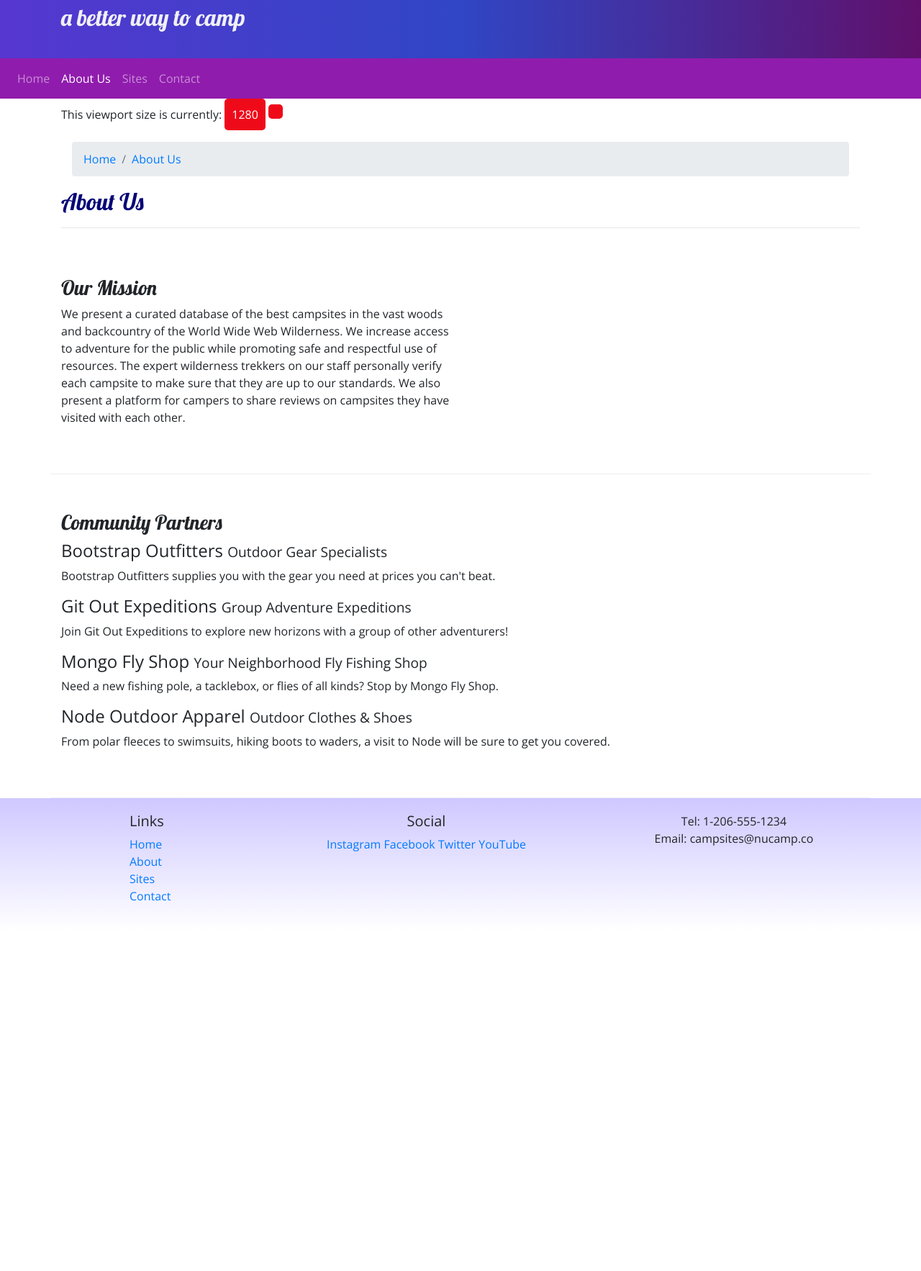
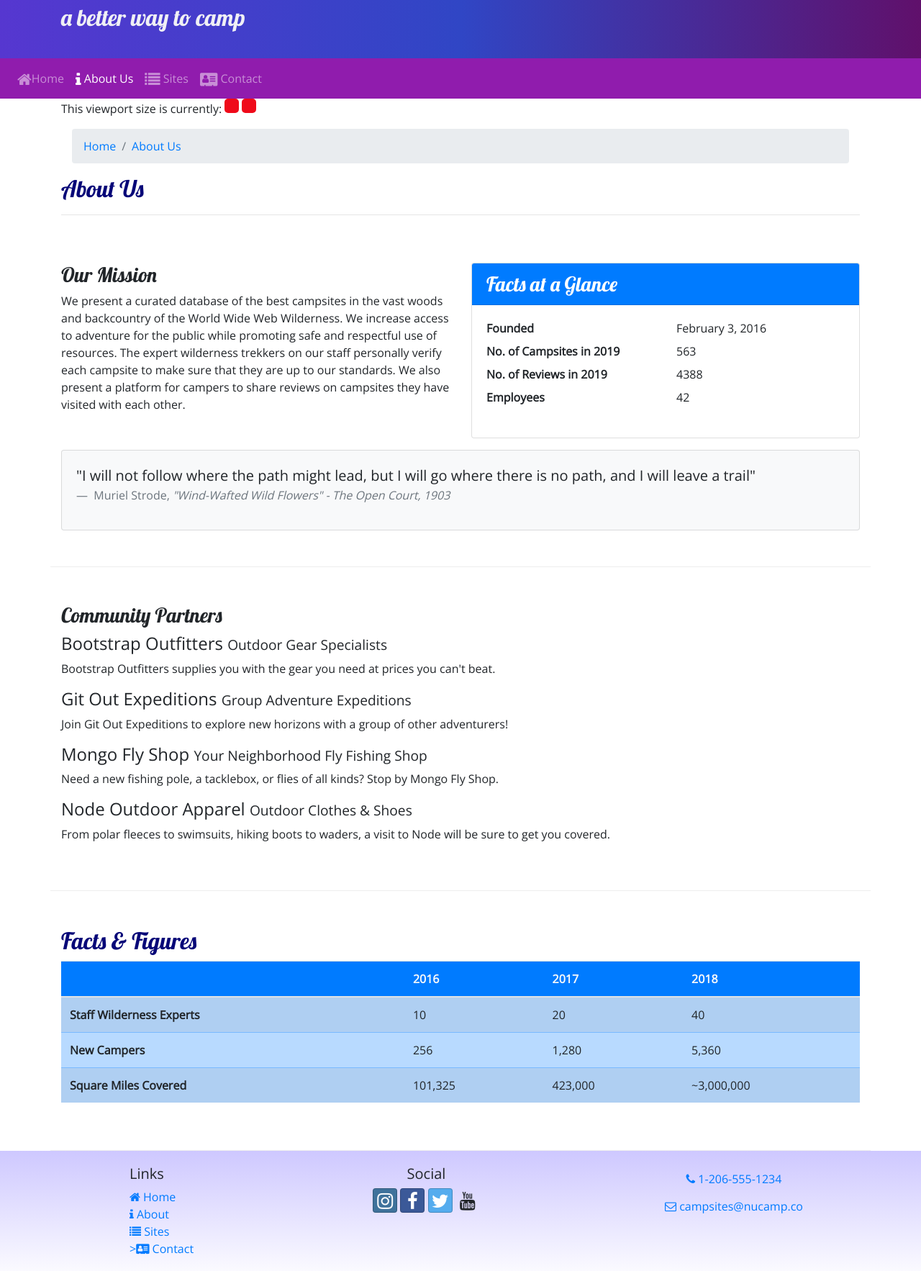
Before and after one commit to joediazq/nucampsite, a website: page aboutus.html in a window 1280 px wide. Shown: the part 81-1847 px from the top of the page at 72% size. Before the commit the page ends 1374 px from the top, so only its background shows below. Drawn offline with nearby package versions, Linux system fonts and the light colour scheme.

Commit message:
Adding tables and cards to aboutus.html

```diff
--- a/aboutus.html
+++ b/aboutus.html
@@ -10,6 +10,8 @@
     <!-- Additional CSS must be placed after Bootstrap CSS -->
     <link rel="stylesheet" href="https://fonts.googleapis.com/css?family=Lobster|Open+Sans" />
     <link rel="stylesheet" href="css/styles.css" />
+    <link rel="stylesheet" href="node_modules/font-awesome/css/font-awesome.min.css">
+    <link rel="stylesheet" href="node_modules/bootstrap-social/bootstrap-social.css">
 
     <title>NuCamp: A Better Way To Camp</title>
 </head>
@@ -36,10 +38,10 @@
 
             <div class="collapse navbar-collapse" id="nucampNavbar"></div>
                 <ul class="navbar-nav">
-                    <li class="nav-item"><a class="nav-link" href="index.html">Home</a></li> <!--"#" means to go to the top of the page-->
-                    <li class="nav-item active"><a class="nav-link" href="#">About Us</a></li>
-                    <li class="nav-item"><a class="nav-link" href="#">Sites</a></li>
-                    <li class="nav-item"><a class="nav-link" href="#">Contact</a></li>
+                    <li class="nav-item"><a class="nav-link" href="index.html"><i class="fa fa-home fa-lg"></i>Home</a></li> <!--"#" means to go to the top of the page-->
+                    <li class="nav-item active"><a class="nav-link" href="#"><i class="fa fa-info fa-lg"></i> About Us</a></li>
+                    <li class="nav-item"><a class="nav-link" href="#"><i class="fa fa-list fa-lg"></i> Sites</a></li>
+                    <li class="nav-item"><a class="nav-link" href="contactus.html"><i class="fa fa-address-card fa-lg"></i> Contact</a></li>
                 </ul>
             </div>
         </div>
@@ -66,6 +68,38 @@
                 <h3>Our Mission</h3>
                 <p>We present a curated database of the best campsites in the vast woods and backcountry of the World Wide Web Wilderness. We increase access to adventure for the public while promoting safe and respectful use of resources. The expert wilderness trekkers on our staff personally verify each campsite to make sure that they are up to our standards. We also present a platform for campers to share reviews on campsites they have visited with each other.</p>
             </div>
+
+            <div class="col-sm-6">
+                <div class="card">
+                    <h3 class="card-header bg-primary text-white">Facts at a Glance</h3>
+                    <div class="card-body">
+                        <dl class="row">
+                            <dt class="col-6">Founded</dt>
+                            <dd class="col-6">February 3, 2016</dd>
+                            <dt class="col-6">No. of Campsites in 2019</dt>
+                            <dd class="col-6">563</dd>
+                            <dt class="col-6">No. of Reviews in 2019</dt>
+                            <dd class="col-6">4388</dd>
+                            <dt class="col-6">Employees</dt>
+                            <dd class="col-6">42</dd>
+                        </dl>
+                    </div>
+                </div>
+            </div>
+
+            <div class="col">
+                <div class="card bg-light mt-3">
+                    <blockquote class="blockquote card-body">
+                        <p class="mb-0">"I will not follow where the path might lead, but I will go where there is no path, and I will leave a trail"</p>
+                        <footer class="blockquote-footer">
+                            Muriel Strode,
+                            <cite title="Source Title">"Wind-Wafted Wild Flowers" -
+                                The Open Court, 1903
+                            </cite>
+                        </footer>
+                    </blockquote>
+                </div>
+            </div>
         </div>
 
         <div class="row row-content">
@@ -81,30 +115,68 @@
                 <p class="d-none d-sm-block">From polar fleeces to swimsuits, hiking boots to waders, a visit to Node will be sure to get you covered.</p>
             </div>
         </div>
+        <div class="row row-content">
+            <div class="col-sm-12">
+                <h2>Facts &amp; Figures</h2>
+                <div class="table-responsive">
+                    <table class="table table-striped">
+                        <thead>
+                            <tr class="bg-primary text-light">
+                                <th></th>
+                                <th>2016</th>
+                                <th>2017</th>
+                                <th>2018</th>
+                            </tr>
+                        </thead>
+                        <tbody class="table-primary">
+                            <tr>
+                                <th>Staff Wilderness Experts</th>
+                                    <td>10</td>
+                                    <td>20</td>
+                                    <td>40</td>
+                            </tr>
+                            <tr>
+                                <th>New Campers</th>
+                                    <td>256</td>
+                                    <td>1,280</td>
+                                    <td>5,360</td>
+                            </tr>
+                            <tr>
+                                <th>Square Miles Covered</th>
+                                    <td>101,325</td>
+                                    <td>423,000</td>
+                                    <td>~3,000,000</td>
+                            </tr>
+                        </tbody>
+                    </table>
+                </div>
+            </div>
+        </div>
     </div>
 
-    <footer>
+    <footer class="site-footer">
         <div class="container">
             <div class="row">
                 <div class="col-4 col-sm-2 offset-1">
                     <h5>Links</h5>
                     <ul class="list-unstyled">
-                        <li><a href="index.html">Home</a></li>
-                        <li><a href="aboutus.html">About</a></li>
-                        <li><a href="#">Sites</a></li>
-                        <li><a href="#">Contact</a></li>
+                    <li><a href="index.html"><i class="fa fa-home fa-xs"></i> Home</a></li>
+                    <li><a href="aboutus.html"><i class="fa fa-info fa-xs"></i> About</a></li>
+                    <li><a href="#"><i class="fa fa-list fa-xs"></i> Sites</a></li>
+                    <li><a href="contactus.html">><i class="fa fa-address-card fa-xs"></i> Contact</a></li>
                     </ul>
                 </div>
                 <div class="col-6 col-sm-5 text-center">
                     <h5>Social</h5>
-                    <a href="http://instagram.com/">Instagram</a>
-                    <a href="http://facebook.com/">Facebook</a>
-                    <a href="http://twitter.com/">Twitter</a>
-                    <a href="http://youtube.com/">YouTube</a>
+                        <a class="btn btn-social-icon btn-instagram" href="http://instagram.com/"><i class="fa fa-instagram"></i></a>
+                        <a class="btn btn-social-icon btn-facebook" href="http://facebook.com/"><i class="fa fa-facebook"></i></a>
+                        <a class="btn btn-social-icon btn-twitter" href="http://twitter.com/"><i class="fa fa-twitter"></i></a>
+                        <a class="btn btn-social-icon btn-youtube" href="http://youtube.com/"><i class="fa fa-youtube"></i></a>
                 </div>
+
                 <div class="col-sm-4 text-center">
-                    Tel: 1-206-555-1234<br />
-                    Email: campsites@nucamp.co
+                    <a role="button" href="tel:12065551234" class="btn btn-link"><i class="fa fa-phone"></i> 1-206-555-1234</a><br>
+            	    <a role="button" href="mailto:campsites@nucamp.co" class="btn btn-link"></btn-link><i class="fa fa-envelope-o"></i> campsites@nucamp.co</a>
                 </div>
            </div>
         </div>
@@ -115,7 +187,7 @@
     <script src="node_modules/popper.js/dist/umd/popper.min.js"></script>
     <script src="node_modules/bootstrap/dist/js/bootstrap.min.js"></script>
 
-    <script>
+  <!--   <script>
         viewportSizeSpan = document.getElementById("viewport-size");
         breakpointNameSpan = document.getElementById("breakpointName");
         let bp = "";
@@ -138,7 +210,7 @@
 
         // Add event listener to run displaySize function whenever viewport is resized.
         window.addEventListener("resize", updateViewportBreakpointDisplay);
-    </script>
+    </script> -->
 </body>
 
 </html>
--- a/css/styles.css
+++ b/css/styles.css
@@ -14,7 +14,7 @@ header h2 {
     color:rgb(240, 240, 245)
 }
 
-footer {
+.site-footer {
     background-image: linear-gradient(#CEC8FF, white);
     padding: 20px 0;
 }
--- a/package.json
+++ b/package.json
@@ -15,6 +15,8 @@
   },
   "dependencies": {
     "bootstrap": "^4.5.2",
+    "bootstrap-social": "^5.1.1",
+    "font-awesome": "^4.7.0",
     "jquery": "^3.5.1",
     "popper.js": "^1.16.1"
   }
```
Also changed, not shown: contactus.html (added, +172 -0 lines), index.html (+18 -15 lines), table_demo.html (added, +16 -0 lines), 1 other file.
